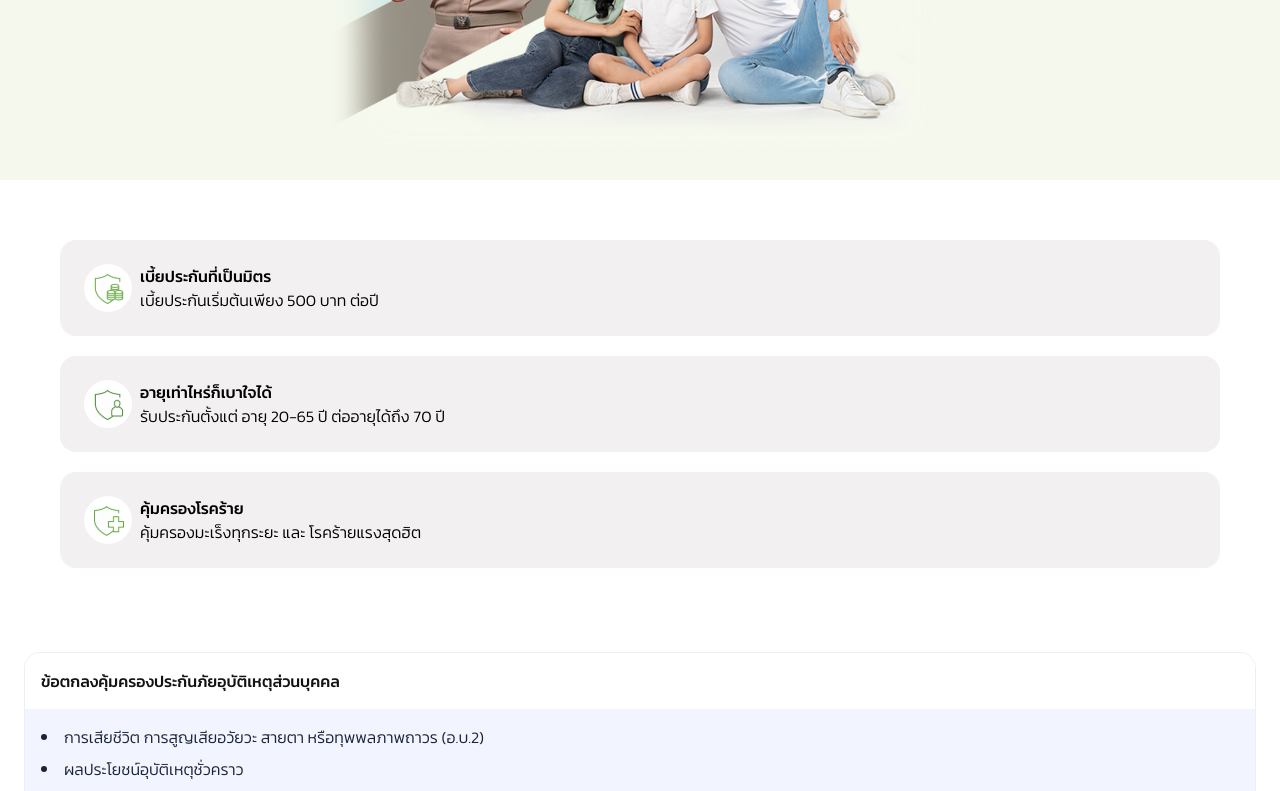
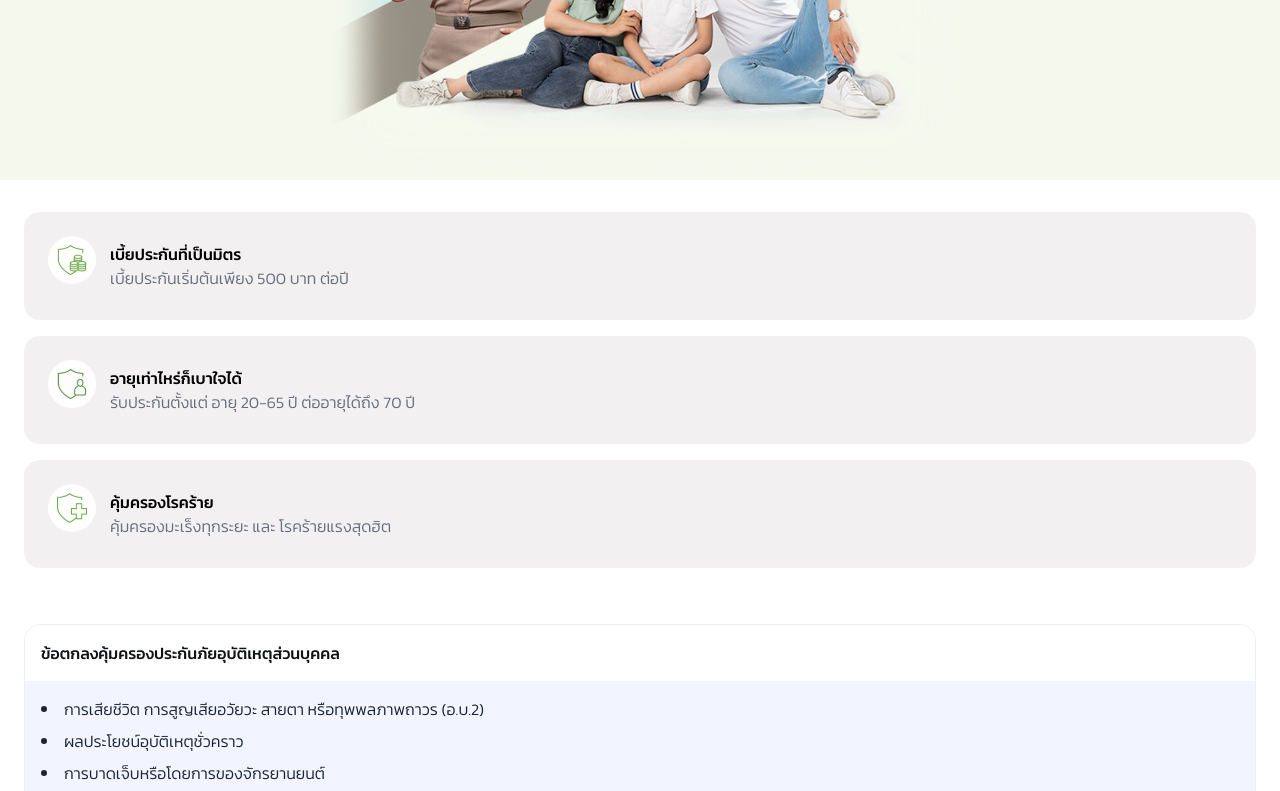
Before and after one commit to NoeyPhattarada/Project-intern, an Angular app: page /insure-health-details in a window 1280 px wide. Shown: the part 541-1332 px from the top of the page. Built offline with nearby package versions, Linux system fonts and the light colour scheme.

Commit message:
edit css card detail (insure health)

```diff
--- a/src/app/modules/insure-health-details/details-card/details-card.html
+++ b/src/app/modules/insure-health-details/details-card/details-card.html
@@ -1,13 +1,13 @@
-<div class="m-15">
-    @for(card of CardDetail; track card) {
-    <div class="mx-auto my-5 bg-[#F2F0F1] w-full h-24 p-6 flex flex-row gap-2 rounded-2xl">
-            <div class="bg-white rounded-full w-12 h-12 overflow-hidden">
-                <img [src]="card.imageUrl" alt="" class="w-[30px] h-[30px] m-2.5">
+    <div class="flex flex-col p-6">
+        @for(card of CardDetail; track card) {
+        <div class="mx-auto my-2 bg-[#F2F0F1] w-full h-auto p-6 flex flex-row gap-2 rounded-2xl">
+            <div class="bg-white rounded-full w-12 h-12 flex items-center justify-center shrink-0">
+                <img [src]="card.imageUrl" alt="" class="w-[30px] h-[30px]">
             </div>
-            <div>
+            <div class="p-1.5">
                 <div class="font-medium font-kanit text-base">{{ card.label }}</div>
-                <div class="font-light font-kanit text-base">{{ card.details }}</div>
+                <div class="font-light font-kanit text-base text-[#656E7C]">{{ card.details }}</div>
             </div>
+        </div>
+        }
     </div>
-}
-</div>
```
